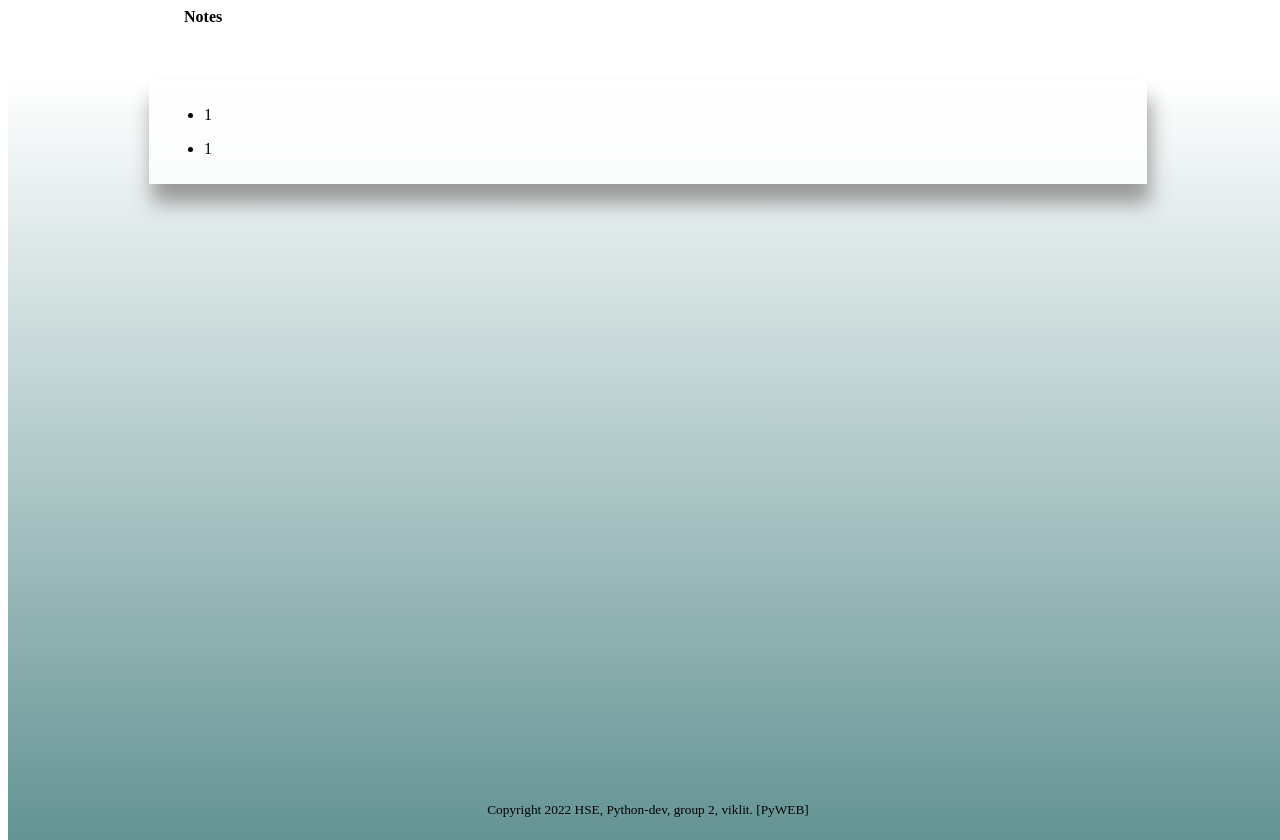
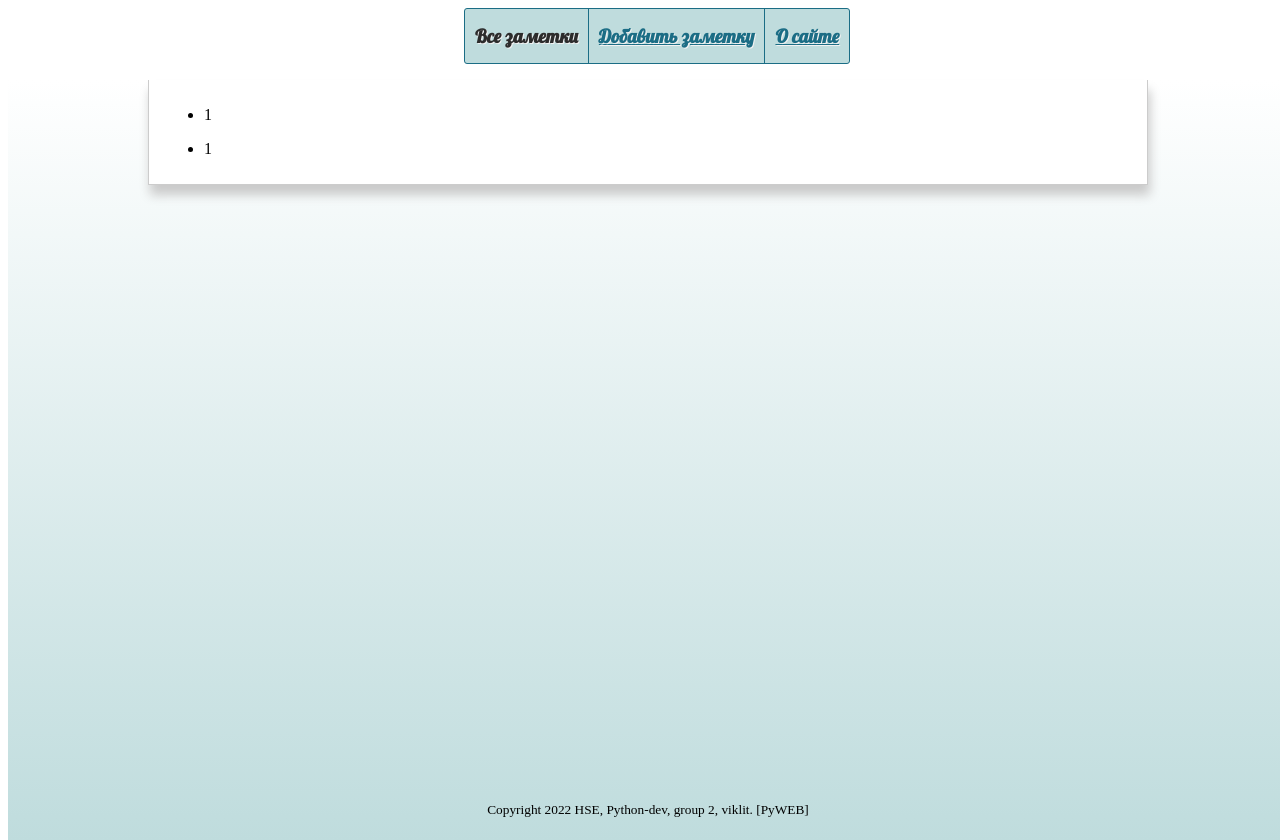
Before and after one commit to filthps/pyweb, a Django app: page /notes/ in a window 1280 px wide. Run offline with Django 4.2, Linux system fonts and the light colour scheme; data that the repository does not hold is empty; parts of the project's set-up code (start-up, migrations or seed data) failed here and were passed over.

Commit message:
Меню, шрифты, шаблоны

```diff
--- a/note_api/static/css/main.css
+++ b/note_api/static/css/main.css
@@ -1,17 +1,44 @@
+strong {
+    font-family: Lobster-Regular;
+    font-size: 14pt;
+}
 #menu {
-    position: absolute;
+    position: fixed;
     width: 100%;
-    height: 5%;
+    height: auto;
+    z-index: 1;
 }
-#menu ul {
+#menu .wrap {
     display: block;
     float: none;
     width: 968px;
     margin: 0 auto;
 }
+#menu ul {
+    display: inline-block;
+    margin-top: 0;
+    padding: 0;
+    margin-left: 300px;
+    background-color: #bfdcdd;
+    border: 1px solid #1b6d85;
+    border-radius: 3px;
+}
 #menu ul li {
-    display: inline-block;
+    display: inline;
     float: left;
+    text-align: center;
+    padding: 15px 10px;
+    border-right: 1px solid #1b6d85;
+}
+#menu strong, #menu a:hover, #menu a:focus, #menu .selected {
+    color: #2C2C2C;
+    text-shadow: 1px 1px #f2f2f2;
+}
+#menu a {
+    color: #1b6d85;
+}
+#menu ul li:last-child {
+    border-right: 0;
 }
 #main_container, #foot {
     position: absolute;
@@ -21,7 +48,13 @@
 #main_container {
     height: 95%;
     bottom: -5%;
-    background: linear-gradient(#FFF, #649393);
+    background: linear-gradient(#FFF, #bfdcdd);
+}
+#main_container > div {
+    background-color: #FFF;
+    box-shadow: 2px 10px 10px #cacaca;
+    border: 1px solid #CCC;
+    border-top: none;
 }
 #foot {
     height: 5%;
--- /dev/null
+++ b/note_api/static/js/exceptions.js
@@ -0,0 +1,7 @@
+function InitializationError(val) {
+    this.message = "Ошибка инициализации модуля notes-list. В корневой scope не найдена функция"
+    this.value = val
+    this.toString = function () {
+        return this.message + " " + this.value;
+    }
+}
--- a/note_api/static/js/notes-list.js
+++ b/note_api/static/js/notes-list.js
@@ -1,5 +1,4 @@
-import {scrollTo} from "scroll-js";
-
+//import {scrollTo} from "scroll-js";
 
 function wall_auto_update(link) {
     let path = document.location + link + '/';
--- /dev/null
+++ b/note_api/templates/about.html
@@ -0,0 +1,4 @@
+{% extends "main.html" %}
+<div id="about">
+
+</div>
--- /dev/null
+++ b/note_api/templates/create-note.html
@@ -0,0 +1,6 @@
+{% extends "main.html" %}
+{% block body %}
+    <div id="create-note">
+        {% include "form.html" %}
+    </div>
+{% endblock body %}
--- /dev/null
+++ b/note_api/templates/form.html
@@ -0,0 +1,4 @@
+<form method="POST" action = "{{ post_path }}">
+    <input type="hidden" name="csrfmiddlewaretoken" value="{{ csrf_str }}">
+    <input type="submit">
+</form>
--- a/note_api/templates/list.html
+++ b/note_api/templates/list.html
@@ -2,6 +2,7 @@
 {% load static %}
 {% block head %}
     <link rel="stylesheet" href="{% static "css/list.css" %}">
+    <script src="{% static "js/exceptions.js" %}"></script>
 {% endblock head %}
 {% block body %}
     <div class="notes-raw">
@@ -24,8 +25,12 @@
         return '{{ csrf_str }}';
     }
         function init_() {
-            let link = '{{ content_upload_link }}';
-            return wall_auto_update(link);
+        let module_name = 'wall_auto_update'
+            let find_notes_url = '{% url "find-new-notes" %}';
+            let load_notes_url = '{% url "load-notes" %}';
+            let module = window.wall_auto_update || false;
+            !module ? throw new InitializationError(module_name) : 0;
+            module(find_notes_url, load_notes_url);
         }
     </script>
     <script src="{% static "js/notes-list.js" %}"></script>
--- a/note_api/templates/main-menu.html
+++ b/note_api/templates/main-menu.html
@@ -1,22 +1,51 @@
 {% load i18n %}
 <div id="menu">
         <nav>
+            <div class="wrap">
                 <ul>
+                    {% url "notes-list" as all_notes_path %}
+                    {% if not url == all_notes_path %}
                         <li>
                             <strong>
-                        {% url "notes-list" as all_notes_path %}
-                        {% if not url == all_notes_path %}
-                            <a href = "{{ all_notes_path }}">{% translate "Notes" %}</a>
-                        {% else %}
-                            {% translate "Notes" %}
-                        {% endif %}
+                                <a href = "{{ all_notes_path }}">{% translate "Все заметки" %}</a>
                             </strong>
                         </li>
+                    {% else %}
+                        <li class = "selected">
+                            <strong>
+                                {% translate "Все заметки" %}
+                            </strong>
+                        </li>
+                    {% endif %}
+                    {% url "create-note" as create_path %}
+                    {% if not url == create_path %}
                         <li>
-                    <strong><a>
-
-                    </a></strong>
+                            <strong>
+                                <a href="{{ create_path }}">{% translate "Добавить заметку" %}</a>
+                            </strong>
                         </li>
+                    {% else %}
+                        <li class="selected">
+                            <strong>
+                                {% translate "Добавить заметку" %}
+                            </strong>
+                        </li>
+                    {% endif %}
+                    {% url "about" as about_path %}
+                    {% if not url == about_path %}
+                        <li>
+                            <strong>
+                                <a href="{{ about_path }}">{% translate "О сайте" %}</a>
+                            </strong>
+                        </li>
+                    {% else %}
+                        <li class="selected">
+                            <strong>
+                                {% translate "О сайте" %}
+                            </strong>
+                        </li>
+                    {% endif %}
                 </ul>
+            </div>
         </nav>
     </div>
--- a/note_api/templates/main.html
+++ b/note_api/templates/main.html
@@ -5,6 +5,12 @@
 <head>
     <meta charset="UTF-8">
     <title>{% translate "title_notes_list" %}</title>
+    <style>
+    @font-face {
+        font-family: Lobster-Regular;
+        src: url({% static "font/Lobster-Regular.ttf" %});
+    }
+    </style>
     <link rel="stylesheet" href="{% static "css/main.css" %}">
     <script src="{% url 'javascript-catalog' %}"></script>
     {% block head %}{% endblock head %}
```
Lines whose indentation alone changed are shown as unchanged.
